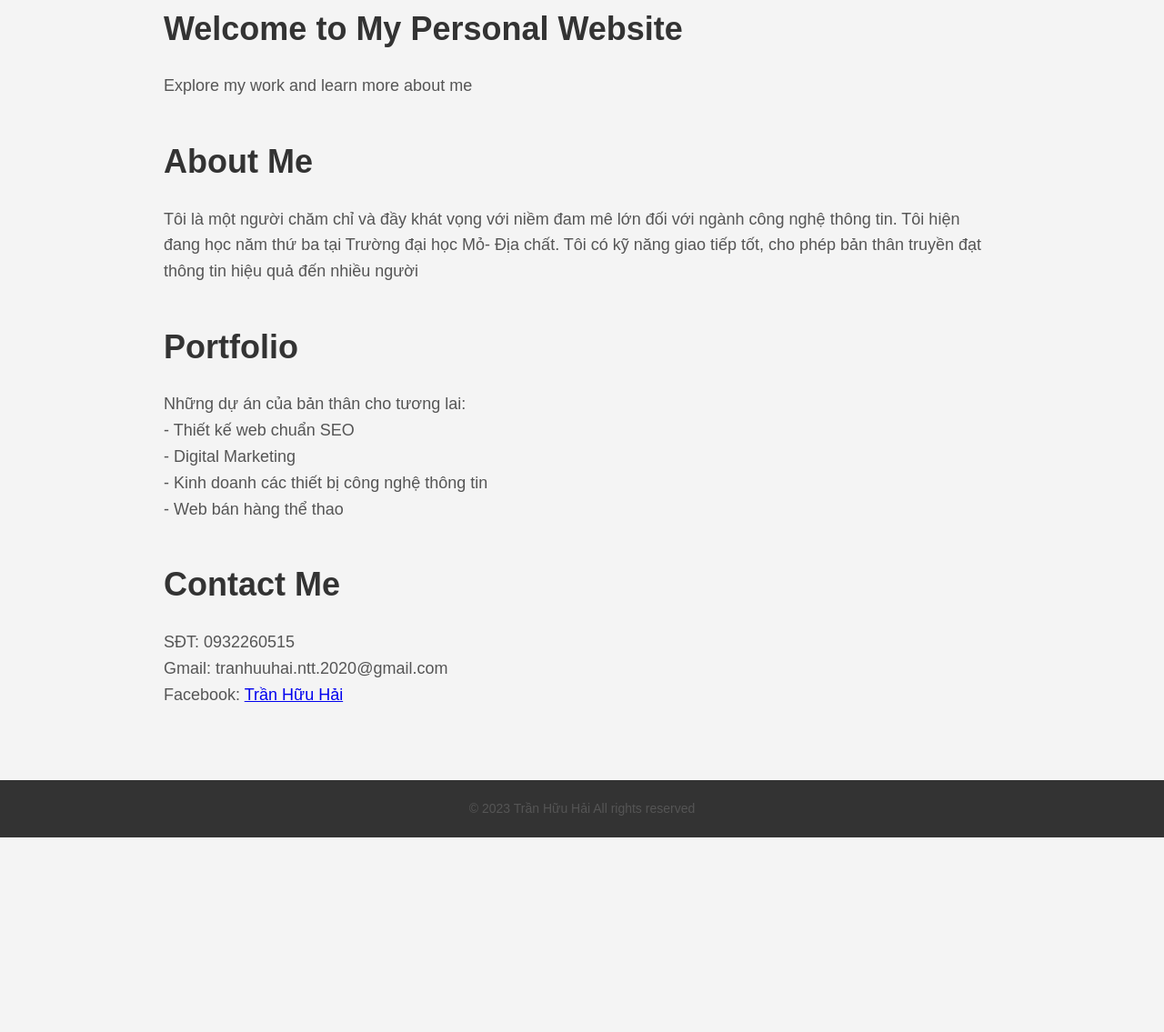
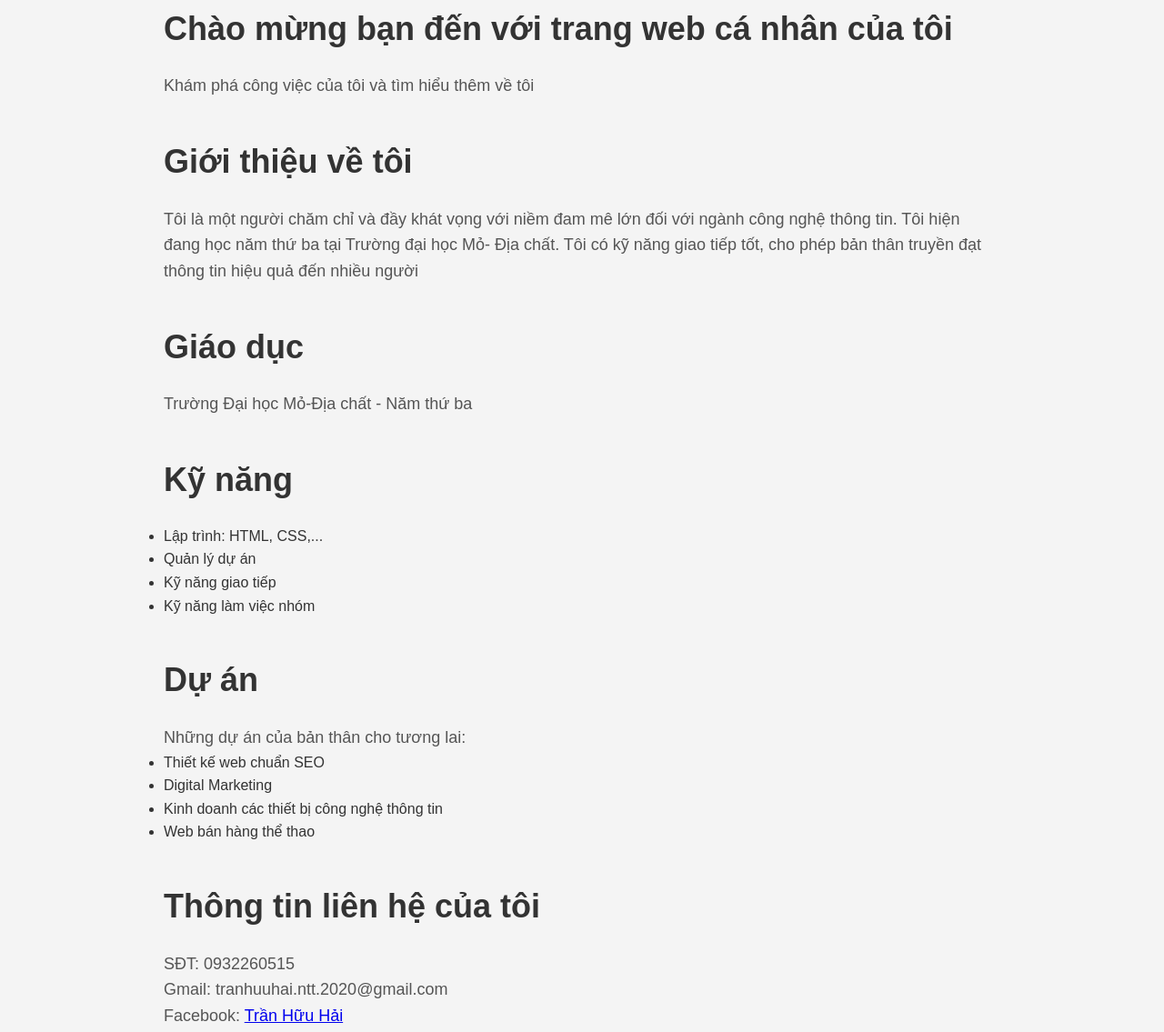
Before and after one commit to tranhuuhai8/tranhuuhai.github.io, a plain HTML site: page index.html in a window 1280 px wide. Shown: the part 450-1585 px from the top of the page at 91% size. Before the commit the page ends 1371 px from the top, so only its background shows below. Drawn offline with Linux system fonts and the light colour scheme.

Commit message:
Update index.html

```diff
--- a/index.html
+++ b/index.html
@@ -9,7 +9,7 @@
 <body>
 
         <header>
-            <h1>Welcome to Trần Hữu Hải Personal Website</h1>
+            <h1>Chào mừng bạn đến với Website của tôi</h1>
 
 
         <div class="profile-image" >
@@ -34,34 +34,58 @@
     <main>
         <section id="home">
             <div class="container">
-                <h2>Welcome to My Personal Website</h2>
-                <p>Explore my work and learn more about me</p>
+                <h2>Chào mừng bạn đến với trang web cá nhân của tôi</h2>
+                <p>Khám phá công việc của tôi và tìm hiểu thêm về tôi</p>
             </div>
         </section>
 
         <section id="about">
             <div class="container">
-                <h2>About Me</h2>
+                <h2>Giới thiệu về tôi</h2>
                 <p>Tôi là một người chăm chỉ và đầy khát vọng với niềm đam mê lớn đối với ngành công nghệ thông tin.
                     Tôi hiện đang học năm thứ ba tại Trường đại học Mỏ- Địa chất.
                     Tôi có kỹ năng giao tiếp tốt, cho phép bản thân truyền đạt thông tin hiệu quả đến nhiều người</p>
             </div>
         </section>
 
+
+        <section id="education">
+            <div class="container">
+                <h2>Giáo dục</h2>
+                <p>Trường Đại học Mỏ-Địa chất - Năm thứ ba</p>
+            </div>
+        </section>
+
+
+        <section id="skills">
+            <div class="container">
+                <h2>Kỹ năng</h2>
+                <ul>
+                    <li>Lập trình: HTML, CSS,...</li>
+                    <li>Quản lý dự án</li>
+                    <li>Kỹ năng giao tiếp</li>
+                    <li>Kỹ năng làm việc nhóm</li>
+                </ul>
+            </div>
+        </section>
+
         <section id="portfolio">
             <div class="container">
-                <h2>Portfolio</h2>
-                <p>Những dự án của bản thân cho tương lai: <br>
-                    - Thiết kế web chuẩn SEO <br>
-                    - Digital Marketing <br>
-                    - Kinh doanh các thiết bị công nghệ thông tin <br>
-                    - Web bán hàng thể thao <br></p>
+                <h2>Dự án</h2>
+                <p>Những dự án của bản thân cho tương lai:</p>
+                <ul>
+                    <li>Thiết kế web chuẩn SEO</li>
+                    <li>Digital Marketing</li>
+                    <li>Kinh doanh các thiết bị công nghệ thông tin</li>
+                    <li>Web bán hàng thể thao</li>
+                </ul>
+
             </div>
         </section>
 
         <section id="contact">
             <div class="container">
-                <h2>Contact Me</h2>
+                <h2>Thông tin liên hệ của tôi</h2>
                 <p>SĐT: 0932260515 <br>
                 Gmail: tranhuuhai.ntt.2020@gmail.com <br>
                 Facebook: <a href="https://www.facebook.com/praivit.tran.1/">Trần Hữu Hải</a>
```
